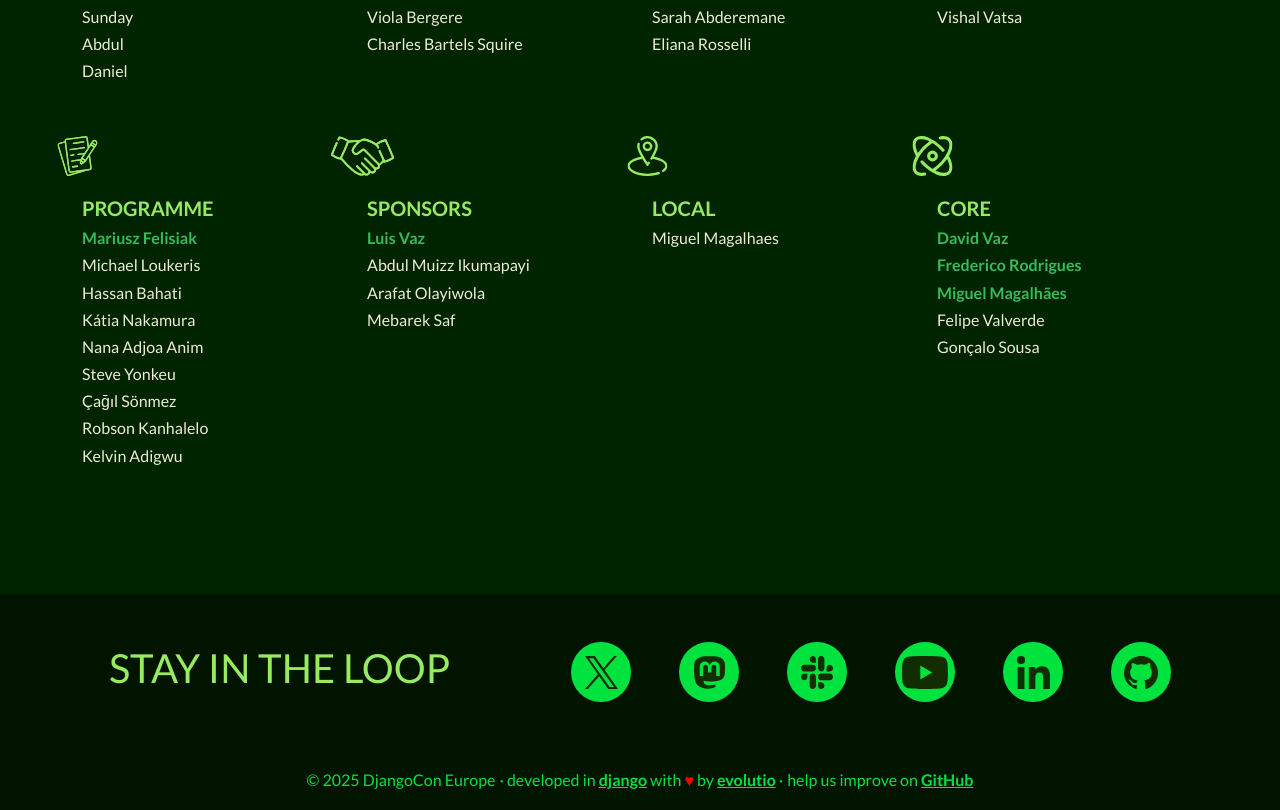
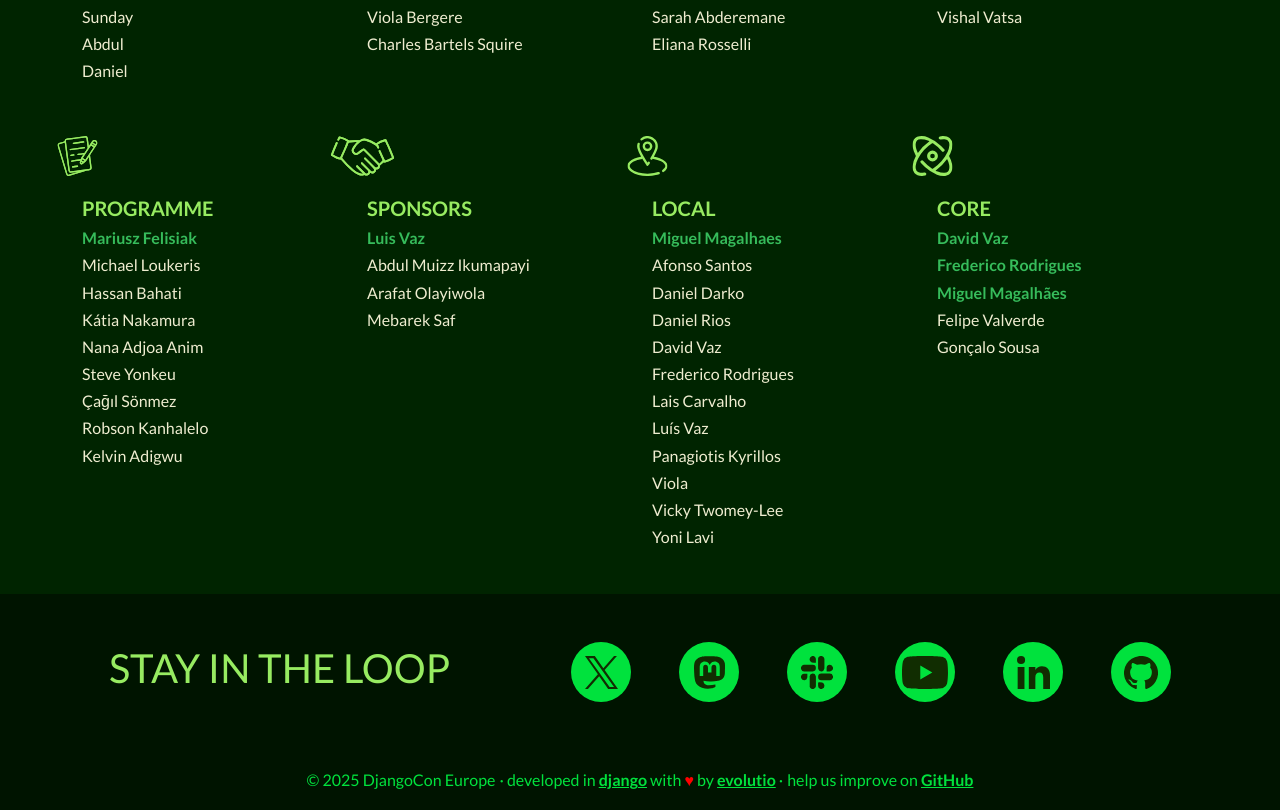
Before and after one commit to djangocon/2025.djangocon.eu, a Django app: page /about/credits/ in a window 1280 px wide. Shown: the part 499-1309 px from the top of the page. Run offline with Django 3.2, Linux system fonts and the light colour scheme; some libraries are stand-ins or nearby versions; some web fonts are replaced.

Commit message:
Update the credits page with the latest Local team members (#56)
This commit adds the missing volunteers and members to the Local team section

```diff
--- a/djangocon_2025/templates/modules/credits.html
+++ b/djangocon_2025/templates/modules/credits.html
@@ -108,7 +108,18 @@
         alt="EPS Logo"
       />
       <h4 class="headtext">LOCAL</h4>
-      <h6>Miguel Magalhaes</h6>
+      <h6 style="color: #36bc5b; font-weight: bold">Miguel Magalhaes</h6>
+      <h6>Afonso Santos</h6>
+      <h6>Daniel Darko</h6>
+      <h6>Daniel Rios</h6>
+      <h6>David Vaz</h6>
+      <h6>Frederico Rodrigues</h6>
+      <h6>Lais Carvalho</h6>
+      <h6>Luís Vaz</h6>
+      <h6>Panagiotis Kyrillos</h6>
+      <h6>Viola</h6>
+      <h6>Vicky Twomey-Lee</h6>
+      <h6>Yoni Lavi</h6>
     </div>
 
     <div class="col-sm-3">
```
